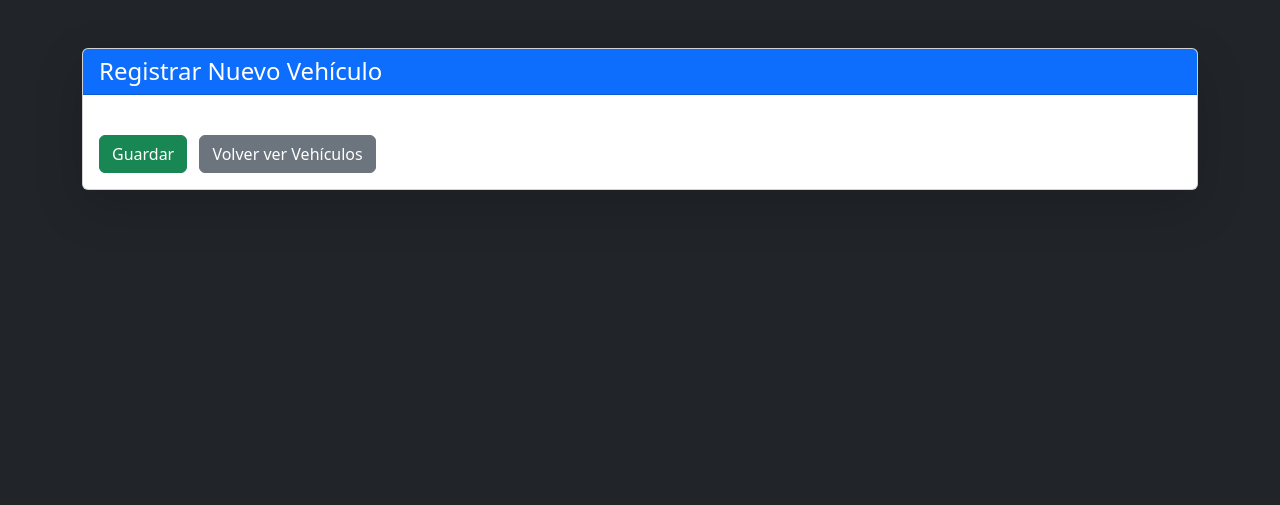
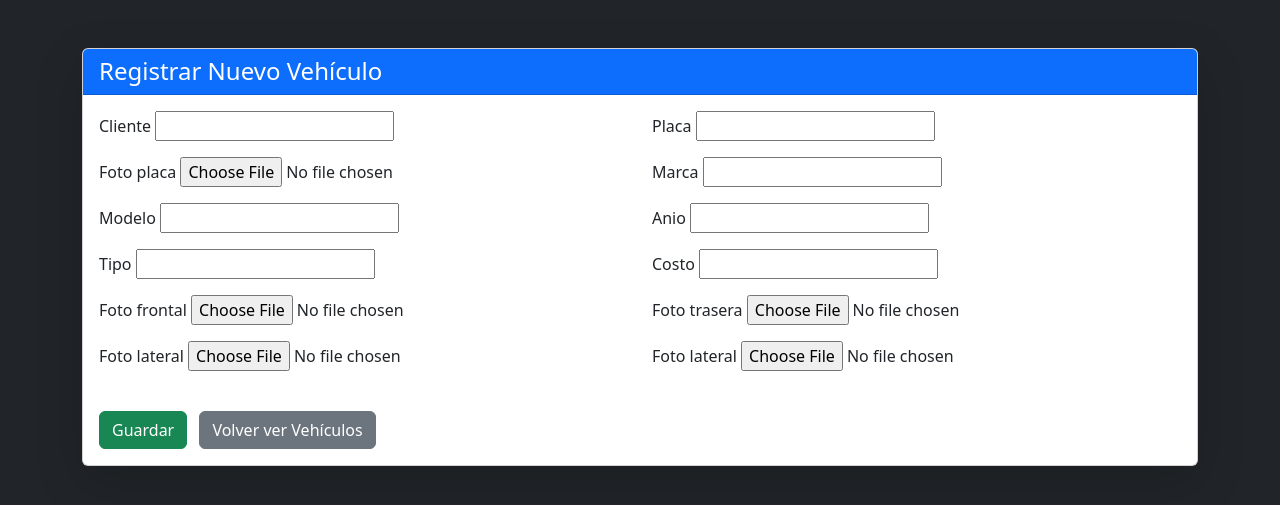
Before and after one commit to AlessandroRG31/taller_mecanico-SVN, a Django app: template mantenimiento/templates/mantenimiento/vehiculo_form.html in a window 1280 px wide. Shown: the top 505 px of the page. Run offline with Django 5.2, Linux system fonts and the light colour scheme; the template is opened without the code that fills it, so the values that code supplies are empty, except form fields; tables that the repository leaves empty hold one stand-in row (values such as "Sample post"); form fields are guessed from the names that the template uses; some libraries are stand-ins or nearby versions.

Commit message:
Mejorado diseño del formulario de registro de vehículo con campos alineados en grid

```diff
--- a/mantenimiento/templates/mantenimiento/vehiculo_form.html
+++ b/mantenimiento/templates/mantenimiento/vehiculo_form.html
@@ -11,20 +11,51 @@
     <div class="card-body">
       <form method="post" enctype="multipart/form-data">
         {% csrf_token %}
+
         <div class="row">
-          {% for field in form.visible_fields %}
-            <div class="mb-3 col-md-{% if field.name == 'foto_lateral1' or field.name == 'foto_lateral2' %}12{% else %}6{% endif %}">
-              <label for="{{ field.id_for_label }}" class="form-label">{{ field.label }}</label>
-              {{ field }}
-              {% if field.help_text %}
-                <div class="form-text text-muted">{{ field.help_text }}</div>
-              {% endif %}
-              {% for error in field.errors %}
-                <div class="text-danger small">{{ error }}</div>
-              {% endfor %}
-            </div>
-          {% endfor %}
+          <div class="col-md-6 mb-3">
+            {{ form.cliente.label_tag }} {{ form.cliente }}
+          </div>
+          <div class="col-md-6 mb-3">
+            {{ form.placa.label_tag }} {{ form.placa }}
+          </div>
+
+          <div class="col-md-6 mb-3">
+            {{ form.foto_placa.label_tag }} {{ form.foto_placa }}
+          </div>
+          <div class="col-md-6 mb-3">
+            {{ form.marca.label_tag }} {{ form.marca }}
+          </div>
+
+          <div class="col-md-6 mb-3">
+            {{ form.modelo.label_tag }} {{ form.modelo }}
+          </div>
+          <div class="col-md-6 mb-3">
+            {{ form.anio.label_tag }} {{ form.anio }}
+          </div>
+
+          <div class="col-md-6 mb-3">
+            {{ form.tipo.label_tag }} {{ form.tipo }}
+          </div>
+          <div class="col-md-6 mb-3">
+            {{ form.costo.label_tag }} {{ form.costo }}
+          </div>
+
+          <div class="col-md-6 mb-3">
+            {{ form.foto_frontal.label_tag }} {{ form.foto_frontal }}
+          </div>
+          <div class="col-md-6 mb-3">
+            {{ form.foto_trasera.label_tag }} {{ form.foto_trasera }}
+          </div>
+
+          <div class="col-md-6 mb-3">
+            {{ form.foto_lateral1.label_tag }} {{ form.foto_lateral1 }}
+          </div>
+          <div class="col-md-6 mb-3">
+            {{ form.foto_lateral2.label_tag }} {{ form.foto_lateral2 }}
+          </div>
         </div>
+
         <div class="mt-4">
           <button type="submit" class="btn btn-success me-2">Guardar</button>
           <a href="{% url 'mantenimiento:vehiculo-list' %}" class="btn btn-secondary">Volver ver Vehículos</a>
```
